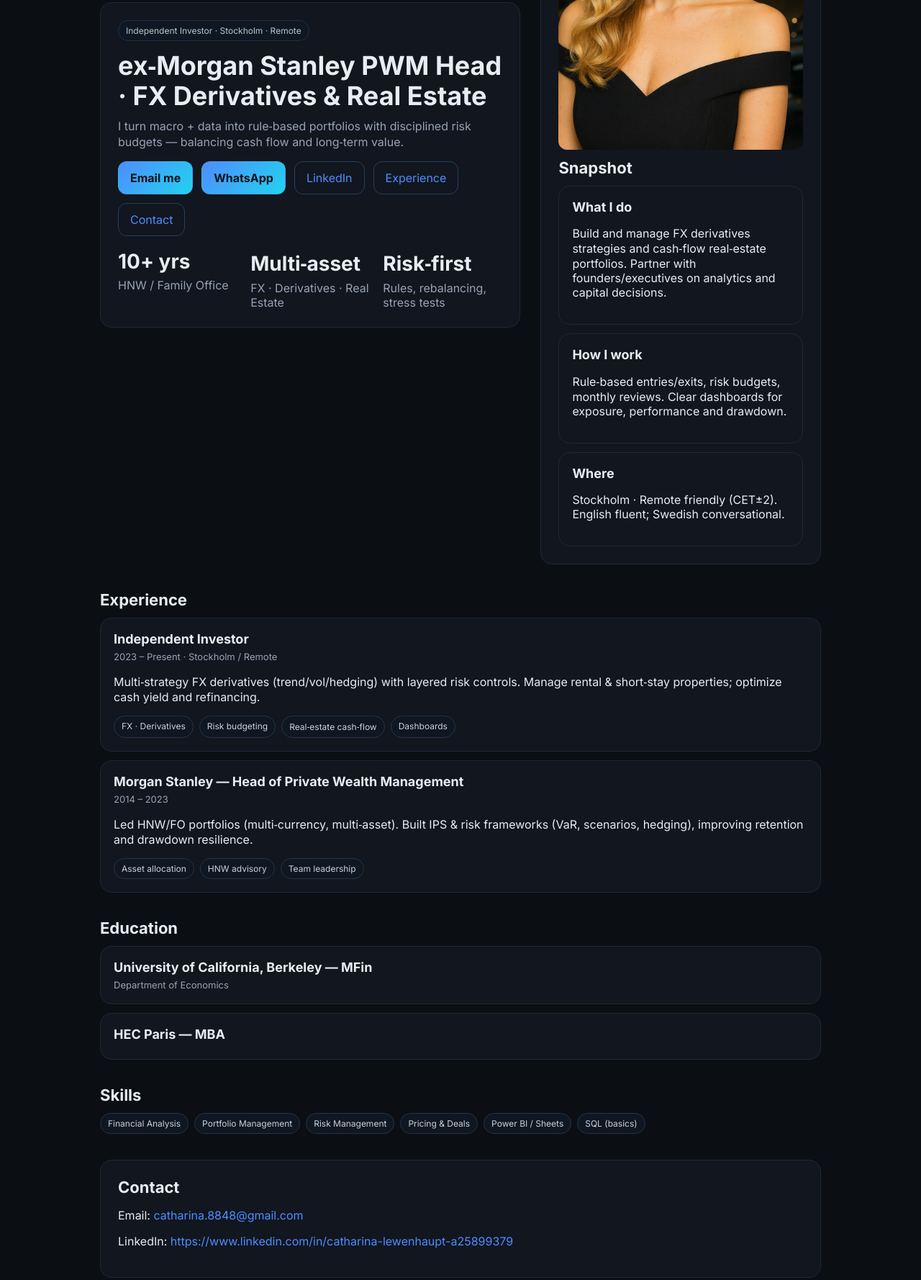
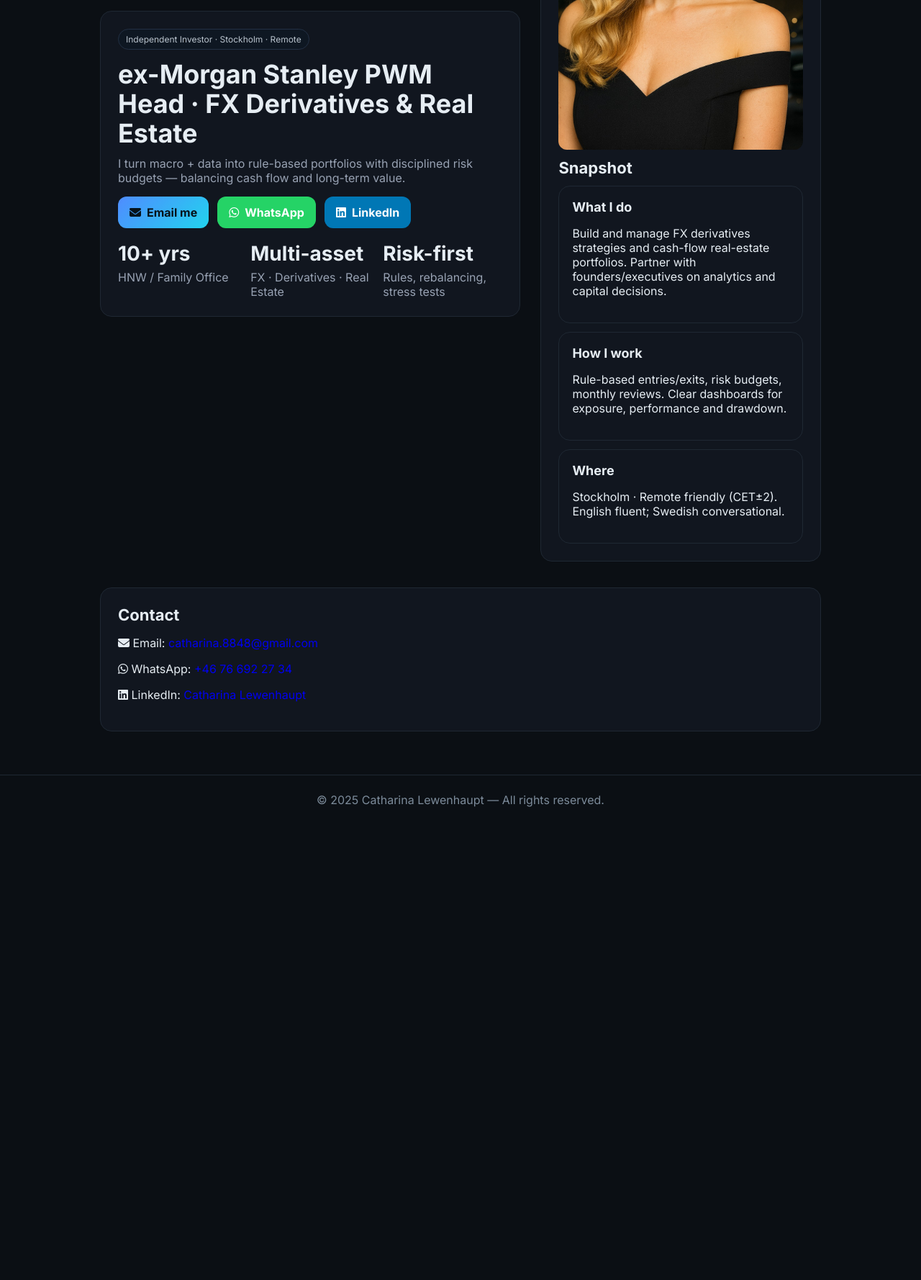
Before and after one commit to catharina8848/catharina-lewenhaupt-site, a plain HTML site: page index.html in a window 1280 px wide. Shown: the part 455-2233 px from the top of the page at 72% size. After the commit the page ends 1600 px from the top, so only its background shows below. Drawn offline with Linux system fonts and the light colour scheme.

Commit message:
Update index.html

```diff
--- a/index.html
+++ b/index.html
@@ -4,7 +4,7 @@
   <meta charset="utf-8">
   <meta name="viewport" content="width=device-width, initial-scale=1">
   <title>Catharina Lewenhaupt — Independent Investor & Former Morgan Stanley PWM Head</title>
-  <meta name="description" content="Catharina Lewenhaupt — Independent Investor focused on FX derivatives & real‑estate cash‑flow assets. ex‑Morgan Stanley Head of Private Wealth Management. Stockholm · Remote.">
+  <meta name="description" content="Catharina Lewenhaupt — Independent Investor focused on FX derivatives & real-estate cash-flow assets. ex-Morgan Stanley Head of Private Wealth Management. Stockholm · Remote.">
   <link rel="canonical" href="https://catharina8848.github.io/catharina-lewenhaupt-site/">
   <!-- Open Graph -->
   <meta property="og:title" content="Catharina Lewenhaupt — Independent Investor & Former Morgan Stanley PWM Head">
@@ -17,12 +17,12 @@
   <meta name="twitter:title" content="Catharina Lewenhaupt — Independent Investor & Former Morgan Stanley PWM Head">
   <meta name="twitter:description" content="Independent Investor · FX Derivatives & Real Estate · Stockholm · Remote">
   <meta name="twitter:image" content="https://catharina8848.github.io/catharina-lewenhaupt-site/og-image.jpg">
-  <!-- Google Search Console verification (replace with your code) -->
-  <meta name="google-site-verification" content="REPLACE_WITH_YOUR_VERIFICATION_CODE">
   <!-- Fonts -->
   <link rel="preconnect" href="https://fonts.googleapis.com">
   <link rel="preconnect" href="https://fonts.gstatic.com" crossorigin>
   <link href="https://fonts.googleapis.com/css2?family=Inter:wght@400;500;600;700&display=swap" rel="stylesheet">
+  <!-- Font Awesome -->
+  <link rel="stylesheet" href="https://cdnjs.cloudflare.com/ajax/libs/font-awesome/6.5.0/css/all.min.css">
   <style>
     :root {
       --bg: #0b0f14; --card:#11161f; --text:#e6edf3; --muted:#98a2b3; --brand:#4f8cff; --accent:#22d3ee;
@@ -30,23 +30,25 @@
     }
     * { box-sizing: border-box; }
     html,body { margin:0; padding:0; background:var(--bg); color:var(--text); font-family: Inter, system-ui, -apple-system, Segoe UI, Roboto, Helvetica, Arial, "Apple Color Emoji","Segoe UI Emoji", "Segoe UI Symbol"; }
-    a { color: var(--brand); text-decoration: none; }
-    a:hover { text-decoration: underline; }
+    a { text-decoration: none; }
     .wrap { max-width: 1050px; margin: 0 auto; padding: 24px; }
     header { position: sticky; top:0; backdrop-filter: saturate(120%) blur(8px); background: rgba(11,15,20,0.7); border-bottom: 1px solid #1f2833; z-index: 10; }
     .nav { display:flex; align-items:center; justify-content: space-between; padding: 14px 24px; }
     .brand { display:flex; gap:12px; align-items:center; }
     .brand .dot { width:10px; height:10px; border-radius:50%; background: linear-gradient(135deg, var(--brand), var(--accent)); }
     .brand h1 { font-size:16px; margin:0; letter-spacing: .3px; }
-    .nav a.btn { background:linear-gradient(135deg, var(--brand), var(--accent)); padding:10px 14px; border-radius: 999px; color:#06121a; font-weight:600; }
+    .btn { padding:10px 14px; border-radius: 999px; font-weight:600; display:flex; align-items:center; gap:6px; }
+    .btn-email { background:linear-gradient(135deg, var(--brand), var(--accent)); color:#06121a; }
+    .btn-whatsapp { background:#25D366; color:white; }
+    .btn-linkedin { background:#0077B5; color:white; }
     .hero { display:grid; grid-template-columns: 1.2fr .8fr; gap: 28px; margin-top: 36px; align-items:center; }
     .card { background:var(--card); border:1px solid #1f2833; border-radius: var(--radius); padding: 24px; }
     .tag { display:inline-block; padding:6px 10px; border-radius:999px; background:#0e1722; border:1px solid #233044; color:#b8c2cc; font-size:12px; }
     .title { font-size: 36px; line-height: 1.15; margin: 14px 0 10px; }
     .subtitle { color: var(--muted); margin: 0 0 16px; }
     .cta { display:flex; gap:12px; flex-wrap:wrap; }
-    .cta a { display:inline-flex; align-items:center; gap:8px; padding:12px 16px; border-radius:12px; border:1px solid #25405b;  }
-    .cta a.primary { background:linear-gradient(135deg, var(--brand), var(--accent)); color:#06121a; border-color:transparent; font-weight:700; }
+    .cta a { display:inline-flex; align-items:center; gap:8px; padding:12px 16px; border-radius:12px; border:none; font-weight:700; }
+    .cta i { font-size:16px; }
     .grid-3 { display:grid; grid-template-columns: repeat(3, 1fr); gap:18px; margin-top:18px; }
     .kpi h3 { margin:0; font-size:28px; }
     .kpi p { margin:6px 0 0; color:var(--muted); }
@@ -62,14 +64,13 @@
     @media (max-width: 880px) {
       .hero { grid-template-columns: 1fr; }
     }
- .portrait{
+    .portrait {
       width:100%;
-  height:auto;          /* 关键：按原比例显示 */
+      height:auto;
       border-radius:12px;
       margin-bottom:12px;
       display:block;
     }
-
   </style>
 </head>
 <body>
@@ -79,7 +80,7 @@
       <div class="dot"></div>
       <h1>Catharina Lewenhaupt</h1>
     </div>
-    <a class="btn" href="mailto:catharina.8848@gmail.com">Contact</a>
+    <a class="btn btn-email" href="mailto:catharina.8848@gmail.com"><i class="fas fa-envelope"></i> Contact</a>
   </div>
 </header>
 
@@ -87,21 +88,17 @@
   <section class="hero">
     <div class="card">
       <span class="tag">Independent Investor · Stockholm · Remote</span>
-      <h2 class="title">ex‑Morgan Stanley PWM Head · FX Derivatives & Real Estate</h2>
-      <p class="subtitle">I turn macro + data into rule‑based portfolios with disciplined risk budgets — balancing cash flow and long‑term value.</p>
+      <h2 class="title">ex-Morgan Stanley PWM Head · FX Derivatives & Real Estate</h2>
+      <p class="subtitle">I turn macro + data into rule-based portfolios with disciplined risk budgets — balancing cash flow and long-term value.</p>
       <div class="cta">
-      <div class="cta">
-    <a class="primary" href="mailto:catharina.8848@gmail.com">Email me</a>
-    <a class="primary" href="https://wa.me/46766922734" target="_blank" rel="noopener">WhatsApp</a>
-    <a href="https://www.linkedin.com/in/catharina-lewenhaupt-a25899379" target="_blank" rel="noopener">LinkedIn</a>
-    <a href="#work">Experience</a>
-    <a href="#contact">Contact</a>
-</div>
+        <a class="btn-email" href="mailto:catharina.8848@gmail.com"><i class="fas fa-envelope"></i> Email me</a>
+        <a class="btn-whatsapp" href="https://wa.me/46766922734" target="_blank" rel="noopener"><i class="fab fa-whatsapp"></i> WhatsApp</a>
+        <a class="btn-linkedin" href="https://www.linkedin.com/in/catharina-lewenhaupt-a25899379" target="_blank" rel="noopener"><i class="fab fa-linkedin"></i> LinkedIn</a>
       </div>
       <div class="grid-3" aria-label="Key metrics">
         <div class="kpi"><h3>10+ yrs</h3><p>HNW / Family Office</p></div>
-        <div class="kpi"><h3>Multi‑asset</h3><p>FX · Derivatives · Real Estate</p></div>
-        <div class="kpi"><h3>Risk‑first</h3><p>Rules, rebalancing, stress tests</p></div>
+        <div class="kpi"><h3>Multi-asset</h3><p>FX · Derivatives · Real Estate</p></div>
+        <div class="kpi"><h3>Risk-first</h3><p>Rules, rebalancing, stress tests</p></div>
       </div>
     </div>
     <div class="card">
@@ -110,11 +107,11 @@
       <div class="list">
         <div class="item">
           <h3>What I do</h3>
-          <p>Build and manage FX derivatives strategies and cash‑flow real‑estate portfolios. Partner with founders/executives on analytics and capital decisions.</p>
+          <p>Build and manage FX derivatives strategies and cash-flow real-estate portfolios. Partner with founders/executives on analytics and capital decisions.</p>
         </div>
         <div class="item">
           <h3>How I work</h3>
-          <p>Rule‑based entries/exits, risk budgets, monthly reviews. Clear dashboards for exposure, performance and drawdown.</p>
+          <p>Rule-based entries/exits, risk budgets, monthly reviews. Clear dashboards for exposure, performance and drawdown.</p>
         </div>
         <div class="item">
           <h3>Where</h3>
@@ -124,75 +121,16 @@
     </div>
   </section>
 
-  <section id="work">
-    <h2>Experience</h2>
-    <div class="list">
-      <div class="item">
-        <h3>Independent Investor</h3>
-        <div class="meta">2023 – Present · Stockholm / Remote</div>
-        <p>Multi‑strategy FX derivatives (trend/vol/hedging) with layered risk controls. Manage rental & short‑stay properties; optimize cash yield and refinancing.</p>
-        <div class="skills">
-          <span class="chip">FX · Derivatives</span><span class="chip">Risk budgeting</span><span class="chip">Real‑estate cash‑flow</span><span class="chip">Dashboards</span>
-        </div>
-      </div>
-      <div class="item">
-        <h3>Morgan Stanley — Head of Private Wealth Management</h3>
-        <div class="meta">2014 – 2023</div>
-        <p>Led HNW/FO portfolios (multi‑currency, multi‑asset). Built IPS & risk frameworks (VaR, scenarios, hedging), improving retention and drawdown resilience.</p>
-        <div class="skills">
-          <span class="chip">Asset allocation</span><span class="chip">HNW advisory</span><span class="chip">Team leadership</span>
-        </div>
-      </div>
-    </div>
-  </section>
-
-  <section id="edu">
-    <h2>Education</h2>
-    <div class="list">
-      <div class="item">
-        <h3>University of California, Berkeley — MFin</h3>
-        <div class="meta">Department of Economics</div>
-      </div>
-      <div class="item">
-        <h3>HEC Paris — MBA</h3>
-      </div>
-    </div>
-  </section>
-
-  <section id="skills">
-    <h2>Skills</h2>
-    <div class="skills">
-      <span class="chip">Financial Analysis</span><span class="chip">Portfolio Management</span>
-      <span class="chip">Risk Management</span><span class="chip">Pricing & Deals</span>
-      <span class="chip">Power BI / Sheets</span><span class="chip">SQL (basics)</span>
-    </div>
-  </section>
-
   <section id="contact" class="card">
     <h2>Contact</h2>
-    <p>Email: <a href="mailto:catharina.8848@gmail.com">catharina.8848@gmail.com</a></p>
-    <p>LinkedIn: <a href="https://www.linkedin.com/in/catharina-lewenhaupt-a25899379" target="_blank" rel="noopener">https://www.linkedin.com/in/catharina-lewenhaupt-a25899379</a></p>
+    <p><i class="fas fa-envelope"></i> Email: <a href="mailto:catharina.8848@gmail.com">catharina.8848@gmail.com</a></p>
+    <p><i class="fab fa-whatsapp"></i> WhatsApp: <a href="https://wa.me/46766922734" target="_blank" rel="noopener">+46 76 692 27 34</a></p>
+    <p><i class="fab fa-linkedin"></i> LinkedIn: <a href="https://www.linkedin.com/in/catharina-lewenhaupt-a25899379" target="_blank" rel="noopener">Catharina Lewenhaupt</a></p>
   </section>
 </main>
 
 <footer>
   © 2025 Catharina Lewenhaupt — All rights reserved.
 </footer>
-
-<!-- Structured Data (JSON‑LD) -->
-<script type="application/ld+json">
-{
-  "@context":"https://schema.org",
-  "@type":"Person",
-  "name":"Catharina Lewenhaupt",
-  "jobTitle":"Independent Investor",
-  "email":"mailto:catharina.8848@gmail.com",
-  "url":"https://catharina8848.github.io/catharina-lewenhaupt-site/",
-  "image":"https://catharina8848.github.io/catharina-lewenhaupt-site/og-image.jpg",
-  "worksFor":{"@type":"Organization","name":"Self"},
-  "alumniOf":[{"@type":"CollegeOrUniversity","name":"UC Berkeley"}, {"@type":"CollegeOrUniversity","name":"HEC Paris"}],
-  "sameAs":["https://www.linkedin.com/in/catharina-lewenhaupt-a25899379"]
-}
-</script>
 </body>
 </html>
```
Lines whose indentation alone changed are shown as unchanged.
